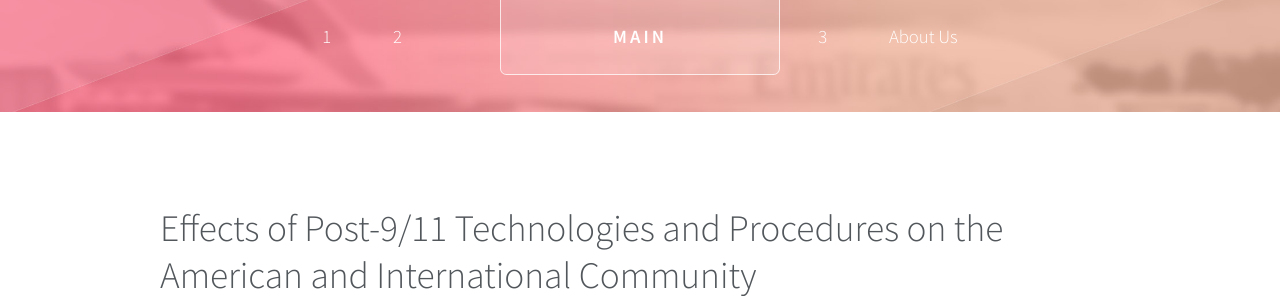
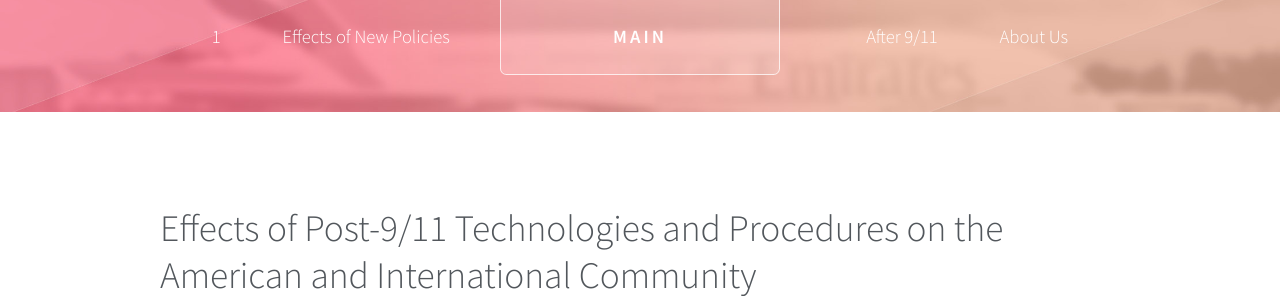
Before and after one commit to lukelev07/asamst, a plain HTML site: page no-sidebar.html in a window 1280 px wide. Shown: the top 296 px of the page. Drawn offline with Linux system fonts and the light colour scheme.

Commit message:
fixed headers

```diff
--- a/no-sidebar.html
+++ b/no-sidebar.html
@@ -35,8 +35,8 @@
 						<nav id="nav">
 							<ul>
 								<li><a href="left-sidebar.html">1</a></li>
-								<li><a href="left-sidebar.html">2</a></li>
-								<li class="break"><a href="right-sidebar.html">3</a></li>
+								<li><a href="left-sidebar.html">Effects of New Policies</a></li>
+								<li class="break"><a href="right-sidebar.html">After 9/11</a></li>
 								<li><a href="about.html">About Us</a></li>
 							</ul>
 						</nav>
```
Also changed, not shown: index.html (+1 -1 lines).
